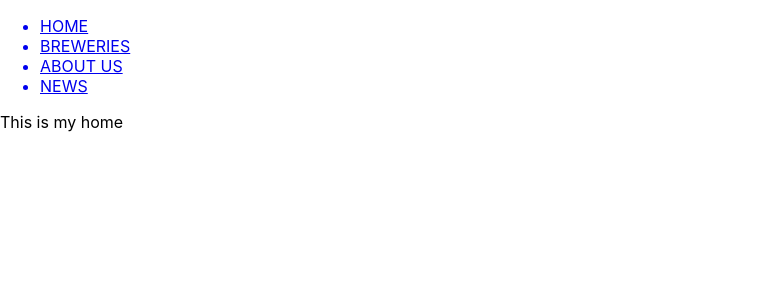
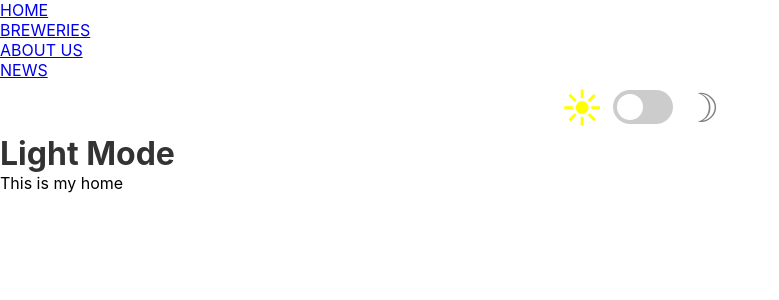
Before and after one commit to sjuwana/friday-lab, a React (Create React App) app in the folder brewery-app/: page / in a window 1280 px wide. Shown: the top 300 px of the page, without its empty margins (0-779 px from the left). Built offline with nearby package versions, Linux system fonts and the light colour scheme.

Commit message:
now working test

```diff
--- a/brewery-app/src/App.js
+++ b/brewery-app/src/App.js
@@ -1,15 +1,16 @@
-
-import Header from './components/Header';
-import Container from './Container.js';
+import Header from "./components/Header";
+import Container from "./Container.js";
+import DarkMode from "./components/DarkMode";
 
 function App() {
   return (
     <div className="App">
-     <Header/>
-     <main>
-       <Container/>
-     </main>
-     {/* <Footer/> */}
+      <Header />
+      <main>
+        <DarkMode />
+        <Container />
+      </main>
+      {/* <Footer/> */}
     </div>
   );
 }
--- a/brewery-app/src/components/Brewery.js
+++ b/brewery-app/src/components/Brewery.js
@@ -31,7 +31,7 @@ const Brewery = () => {
                  <li><span>PHONE : </span>{breweries.phone}</li>
                   <li><span>WEBSITE : </span><a href="{props.website_url}">Visit Site</a></li>
 
-            </ul>: 'Loading...'}
+            </ul>: ''}
         </div>
     );
 };
--- /dev/null
+++ b/brewery-app/src/components/DarkMode.css
@@ -0,0 +1,114 @@
+* {
+    box-sizing: border-box;
+    margin: 0px;
+    padding: 0px;
+  }
+  #root {
+    height: 100%;
+  }
+
+  html,
+  body {
+    min-height: 100vh;
+    height: 100%;
+  }
+
+  span {
+    font-size: 40px;
+  }
+
+  .dark-mode {
+    background-color: #1a1919;
+    color: #999;
+    height: 100%;
+    transition: background-color 0.25s ease-in-out;
+  }
+
+  .light-mode {
+    background-color: #fff;
+    color: #333;
+    height: 100%;
+    transition: background-color 0.25s ease-in-out;
+  }
+
+  .container {
+    display: flex;
+    justify-content: center;
+    align-items: center;
+  }
+
+  .switch {
+    position: relative;
+    display: inline-block;
+    width: 60px;
+    height: 14px;
+  }
+
+  .switch input {
+    opacity: 0;
+    width: 0;
+    height: 0;
+  }
+
+  .switch {
+    position: relative;
+    display: inline-block;
+    width: 60px;
+    height: 34px;
+  }
+
+  .switch input {
+    opacity: 0;
+    width: 0;
+    height: 0;
+  }
+
+  .slider {
+    position: absolute;
+    cursor: pointer;
+    top: 0;
+    left: 0;
+    right: 0;
+    bottom: 0;
+    background-color: #ccc;
+    -webkit-transition: 0.4s;
+    transition: 0.4s;
+  }
+
+  .slider:before {
+    position: absolute;
+    content: "";
+    height: 26px;
+    width: 26px;
+    left: 4px;
+    bottom: 4px;
+    background-color: white;
+    -webkit-transition: 0.4s;
+    transition: 0.4s;
+  }
+
+  input:checked + .slider {
+    background-color: #19a2c1;
+  }
+
+  input:focus + .slider {
+    box-shadow: 0 0 1px #2196f3;
+  }
+
+  input:checked + .slider:before {
+    -webkit-transform: translateX(26px);
+    -ms-transform: translateX(26px);
+    transform: translateX(26px);
+  }
+
+  /* Rounded sliders */
+  .slider.round {
+    border-radius: 34px;
+  }
+
+  .slider.round:before {
+    border-radius: 50%;
+  }
+  .switch-checkbox {
+    padding: 10px;
+  }
--- /dev/null
+++ b/brewery-app/src/components/DarkMode.js
@@ -0,0 +1,24 @@
+import { useState } from "react";
+import "./DarkMode.css";
+
+//☀︎ ☽
+export default function App() {
+  const [darkMode, setDarkMode] = useState(false);
+  return (
+    <div className={darkMode ? "dark-mode" : "light-mode"}>
+      <div className="container">
+        <span style={{ color: darkMode ? "grey" : "yellow" }}>☀︎</span>
+        <div className="switch-checkbox">
+          <label className="switch">
+            <input type="checkbox" onChange={() => setDarkMode(!darkMode)} />
+            <span className="slider round"> </span>
+          </label>
+        </div>
+        <span style={{ color: darkMode ? "#c96dfd" : "grey" }}>☽</span>
+      </div>
+      <div>
+        <h1> {darkMode ? "Dark" : "Light"} Mode </h1>
+      </div>
+    </div>
+  );
+}
```
